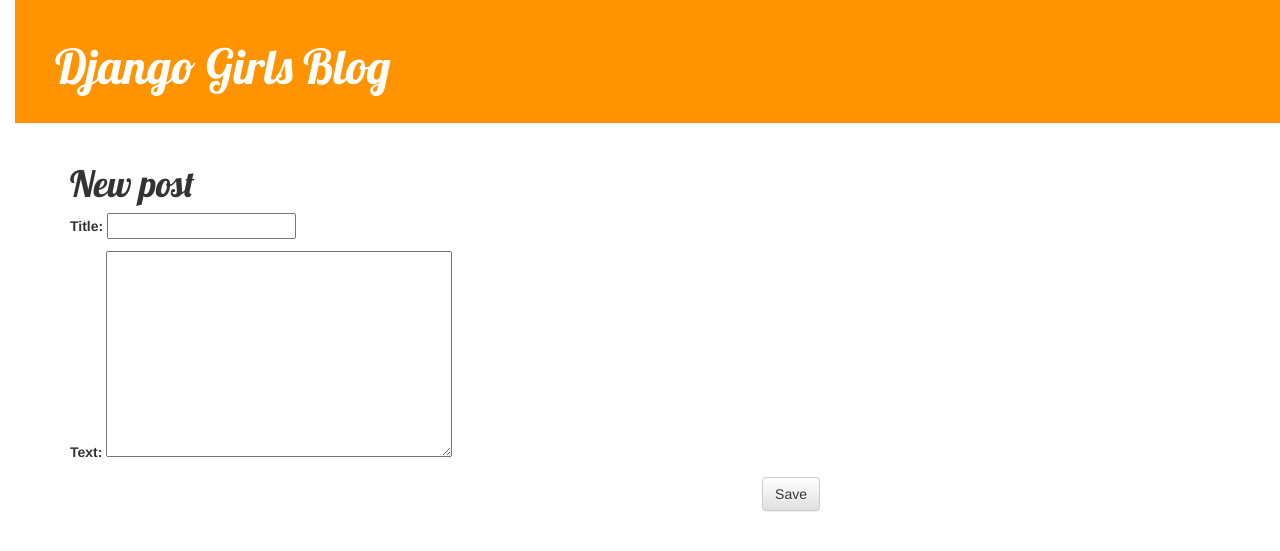
After one commit to audreyj/my-first-blog, a Django app: page /blog/post/new/ in a window 1280 px wide. The commit adds this page. Shown: the top 551 px of the page. Run offline with Django 3.2, Linux system fonts and the light colour scheme; some libraries are stand-ins or nearby versions.

Commit message:
updated HTML

```diff
--- /dev/null
+++ b/blog/forms.py
@@ -0,0 +1,8 @@
+from django import forms
+from .models import Post
+
+class PostForm(forms.ModelForm):
+
+    class Meta:
+        model = Post
+        fields = ('title', 'text',)
--- a/blog/templates/blog/base.html
+++ b/blog/templates/blog/base.html
@@ -11,6 +11,9 @@
 </head>
 <body>
     <div class="page-header">
+        {% if user.is_authenticated %}
+            <a href="{% url 'post_new' %}" class="top-menu"><span class="glyphicon glyphicon-plus"></span></a>
+        {% endif %}
         <h1><a href="/">Django Girls Blog</a></h1>
     </div>
     <div class="content container">
--- a/blog/templates/blog/post_detail.html
+++ b/blog/templates/blog/post_detail.html
@@ -7,6 +7,7 @@
                 {{ post.published_date }}
             </div>
         {% endif %}
+        <a class="btn btn-default" href="{% url 'post_edit' pk=post.pk %}"><span class="glyphicon glyphicon-pencil"></span></a>
         <h1>{{ post.title }}</h1>
         <p>{{ post.text|linebreaks }}</p>
     </div>
--- /dev/null
+++ b/blog/templates/blog/post_edit.html
@@ -0,0 +1,9 @@
+{% extends "blog/base.html" %}
+
+{% block content %}
+    <h1>New post</h1>
+    <form method="POST" class="post-form">{% csrf_token %}
+        {{ form.as_p }}
+        <button type="submit" class="save btn btn-default">Save</button>
+    </form>
+{% endblock %}
--- a/blog/urls.py
+++ b/blog/urls.py
@@ -6,4 +6,6 @@
 urlpatterns = [
     url(r'^$', views.post_list, name='post_list'),
     url(r'^post/(?P<pk>[0-9]+)/$', views.post_detail, name='post_detail'),
+    url(r'^post/new/$', views.post_new, name='post_new'),
+    url(r'^post/(?P<pk>[0-9]+)/edit/$', views.post_edit, name='post_edit'),
 ]
--- a/blog/views.py
+++ b/blog/views.py
@@ -1,6 +1,7 @@
-from django.shortcuts import render, get_object_or_404
+from django.shortcuts import render, get_object_or_404, redirect
 from django.utils import timezone
 from .models import Post
+from .forms import PostForm
 
 def post_list(request):
     posts = Post.objects.filter(published_date__lte=timezone.now()).order_by('published_date')
@@ -9,3 +10,30 @@
 def post_detail(request, pk):
     post = get_object_or_404(Post, pk=pk)
     return render(request, 'blog/post_detail.html', {'post': post})
+
+def post_new(request):
+    if request.method == "POST":
+        form = PostForm(request.POST)
+        if form.is_valid():
+            post = form.save(commit=False)
+            post.author = request.user
+            post.published_date = timezone.now()
+            post.save()
+            return redirect('blog.views.post_detail', pk=post.pk)
+    else:
+        form = PostForm()
+    return render(request, 'blog/post_edit.html', {'form': form})
+
+def post_edit(request, pk):
+    post = get_object_or_404(Post, pk=pk)
+    if request.method == "POST":
+        form = PostForm(request.POST, instance=post)
+        if form.is_valid():
+            post = form.save(commit=False)
+            post.author = request.user
+            post.published_date = timezone.now()
+            post.save()
+            return redirect('blog.views.post_detail', pk=post.pk)
+    else:
+        form = PostForm(instance=post)
+    return render(request, 'blog/post_edit.html', {'form': form})
--- a/mysite/urls.py
+++ b/mysite/urls.py
@@ -3,7 +3,7 @@
 
 urlpatterns = [
     # Examples:
-    # url(r'^$', 'mysite.views.home', name='home'),
+    url(r'^$', include('blog.urls')),
     url(r'^blog/', include('blog.urls')),
     url(r'^admin/', include(admin.site.urls)),
 ]
```
